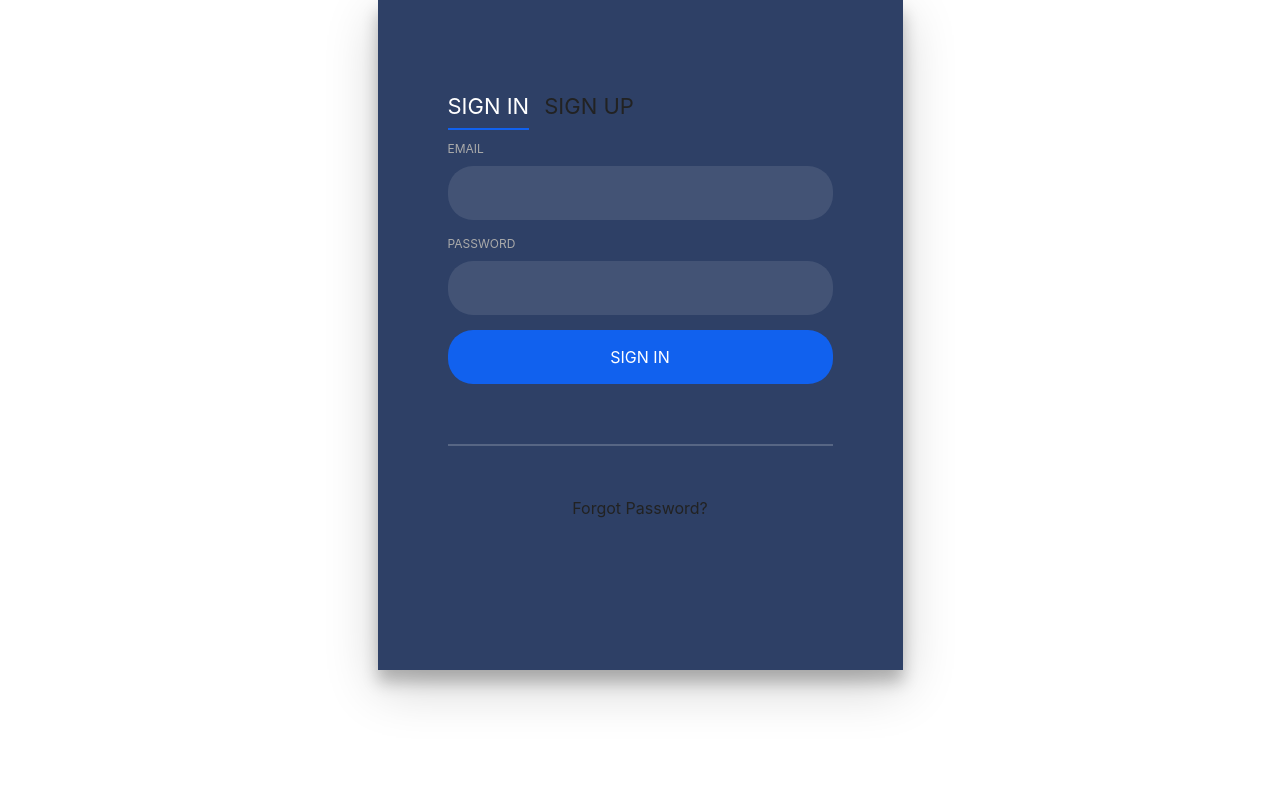
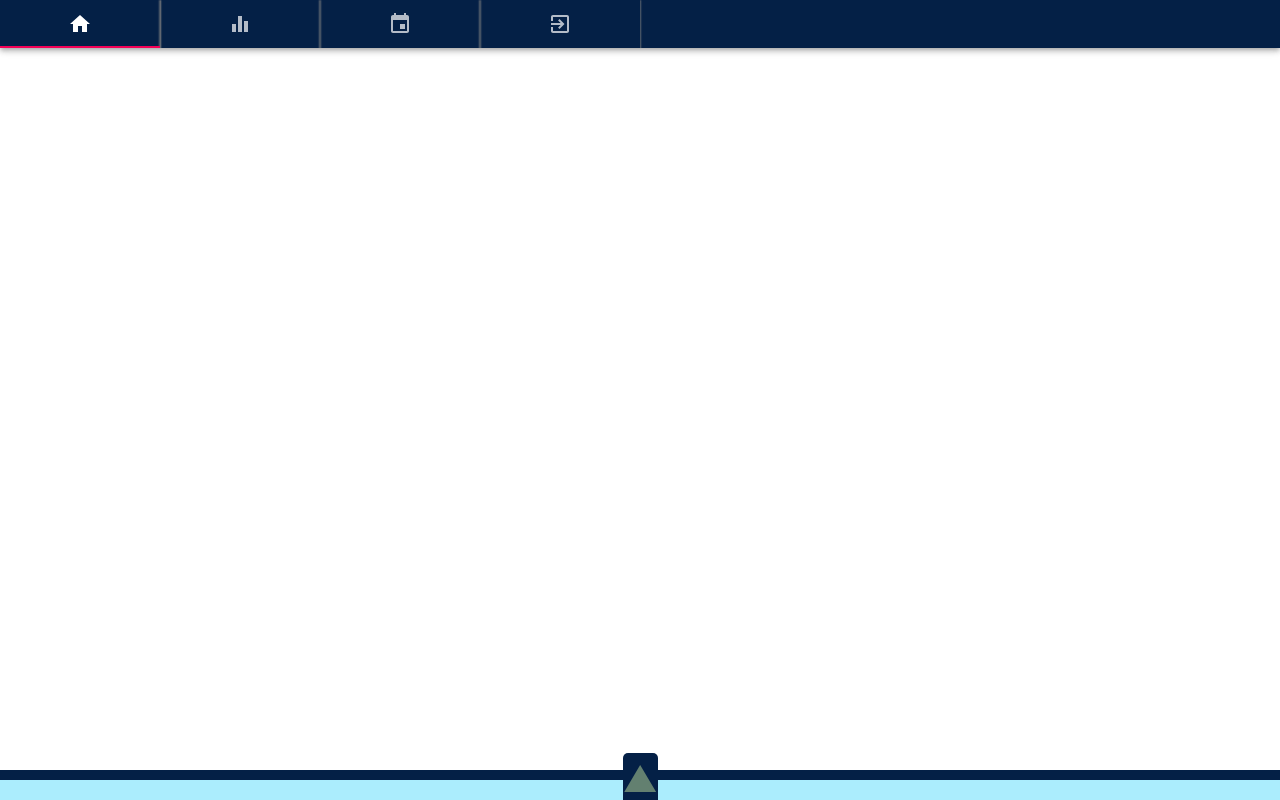
Before and after one commit to alane019/everest-time-manager, a React (Create React App) app in the folder client/: page / in a window 1280 px wide. Built offline with nearby package versions, Linux system fonts and the light colour scheme; the HTML template or start-up script is replaced by a standard one; a web font is replaced by a local one.

Commit message:
added components for dev purposes

```diff
--- a/client/src/App.js
+++ b/client/src/App.js
@@ -2,11 +2,11 @@ import React from "react";
 import Login from "./components/LogIn";
 import DropUpContainer from "./components/DropUpContainer";
 import ProjectManager from "./components/ProjectManager";
-import Main from "./components/Main";
 import TaskManager from "./components/TaskManager";
 import ProjectListItem from "./components/ProjectListItem";
+import Main from "./components/Main";
 function App() {
-  return <Login />;
+  return <Main />;
 }
 
 export default App;
```
